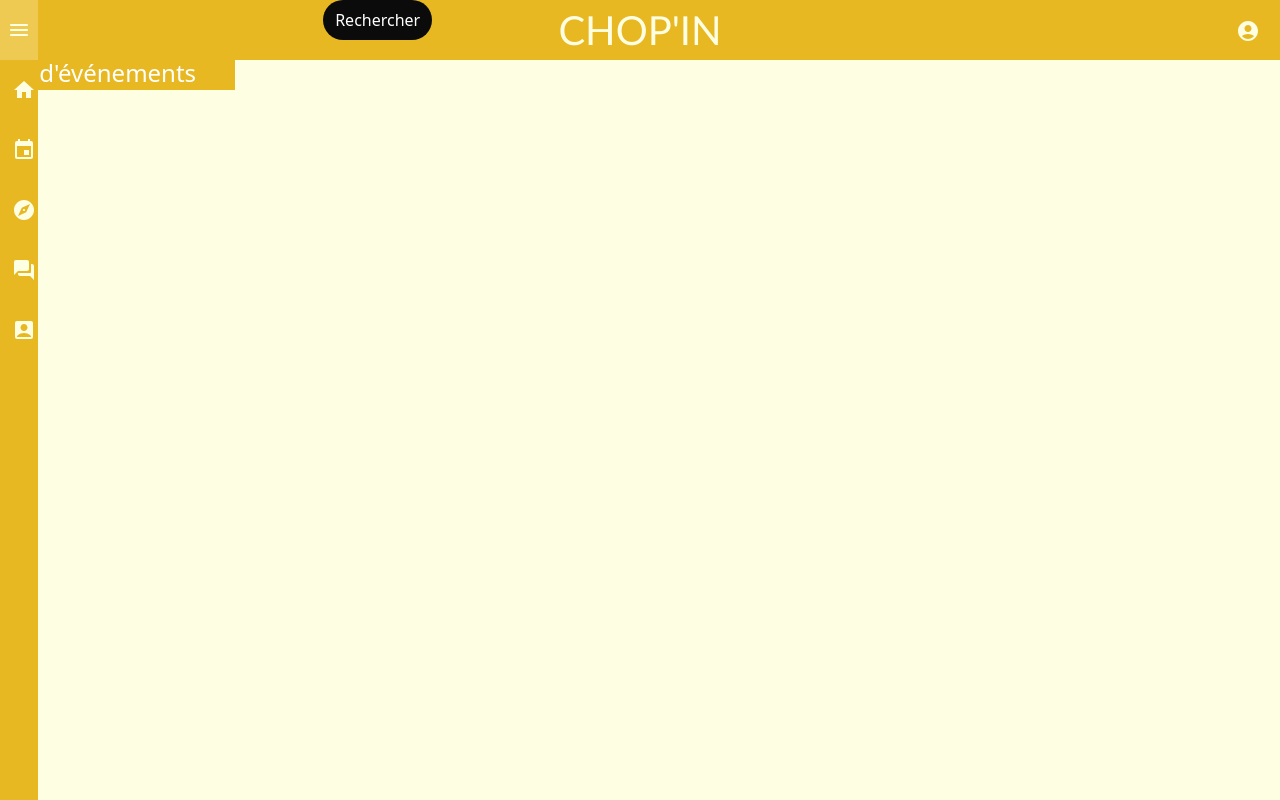
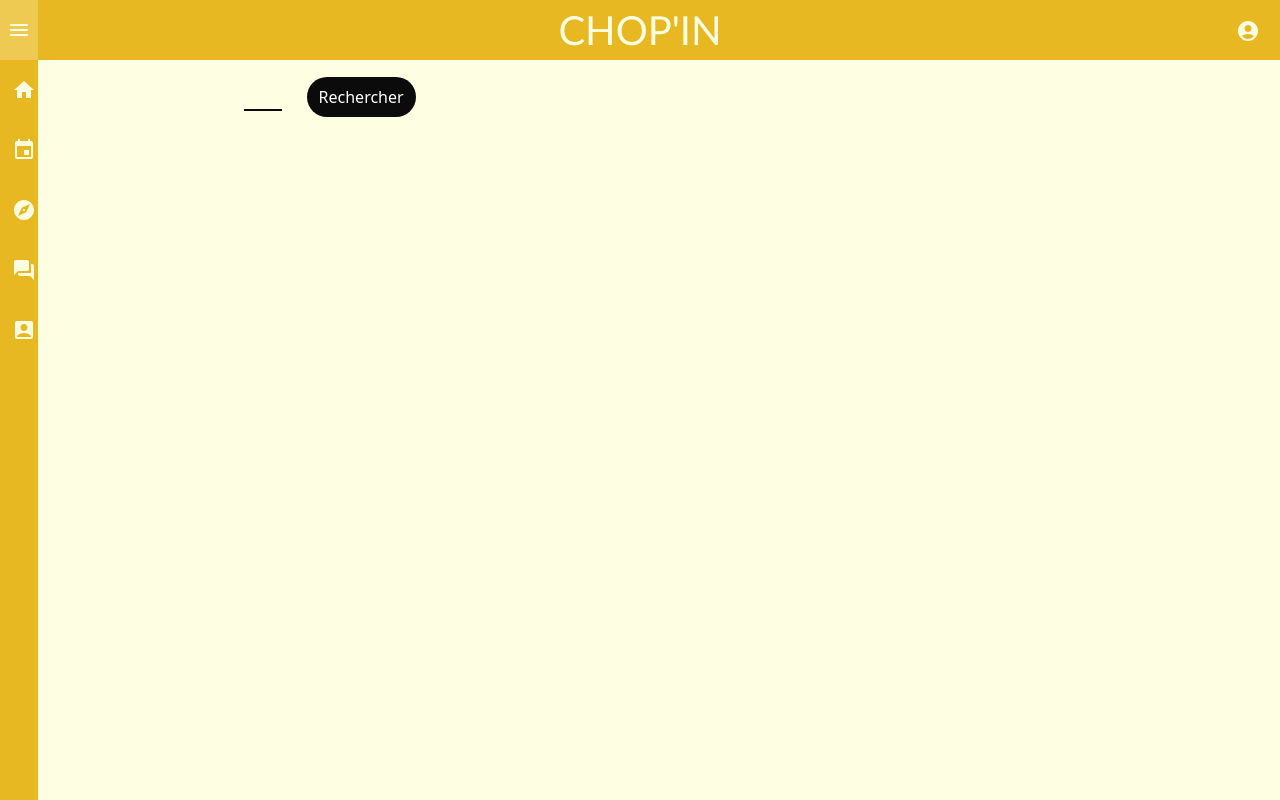
Before and after one commit to kevoliva/chop-in, a React (Create React App) app in the folder front/: page / in a window 1280 px wide. Built offline with nearby package versions, Linux system fonts and the light colour scheme.

Commit message:
Modification légères css

```diff
--- a/front/src/App.js
+++ b/front/src/App.js
@@ -36,11 +36,11 @@ class App extends Component {
       <div className="App">
         <Header />
         <Navbar />
-        <header className="App-header">
-          <h1 className="App-title">Recherche d'événements</h1>
-        </header>
-        <Form getRecipe={this.getRecipe} />
-        <Recipes recipes={this.state.recipes} />
+        <div className="content">
+          <Form getRecipe={this.getRecipe} />
+          <Recipes recipes={this.state.recipes} />
+        </div>
+
       </div>
     );
   }
```
Also changed, not shown: 1 other file (tests, documents, lock files or other folders).
